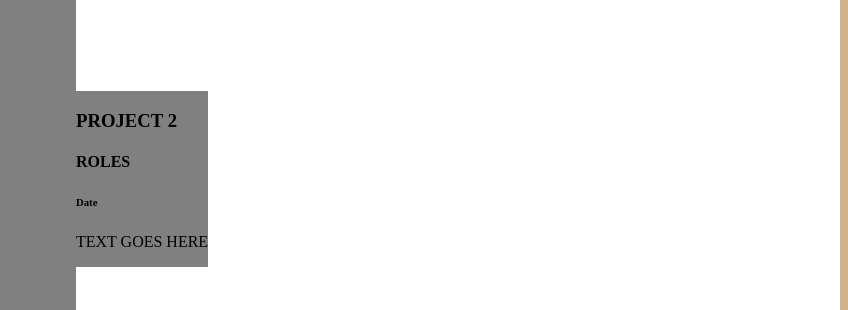
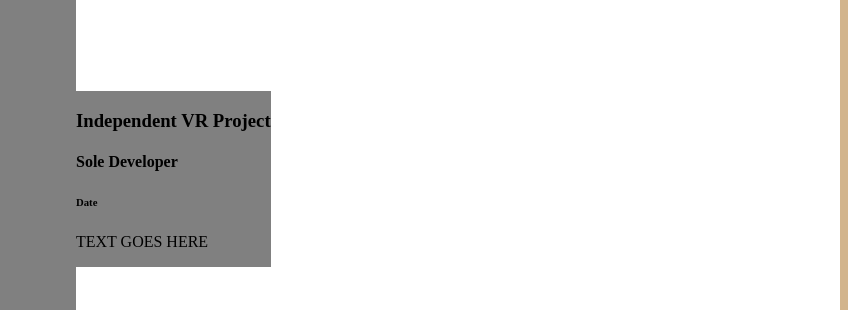
Before and after one commit to Inigo-Willoughby/Inigo-Willoughby.github.io, a plain HTML site: page index.html in a window 1280 px wide. Shown: the part 258-568 px from the top of the page, 432-1280 px from the left. Drawn offline with Linux system fonts and the light colour scheme.

Commit message:
Update index.html

```diff
--- a/index.html
+++ b/index.html
@@ -16,8 +16,8 @@
         <p>This first-person rogue-like demands the player to fight an onslaught of toys while mixing and matching their limbs to gain a plethora of different weapons and effects, all while racing to the end with your sentience (health) draining as the child grows bored.</p>
   </div>
   <div id=Project>
-    <h3>PROJECT 2</h3>
-    <h4>ROLES</h4>
+    <h3>Independent VR Project</h3>
+    <h4>Sole Developer</h4>
     <h6>Date</h6>
     <p>TEXT GOES HERE</p>
   </div>
```
